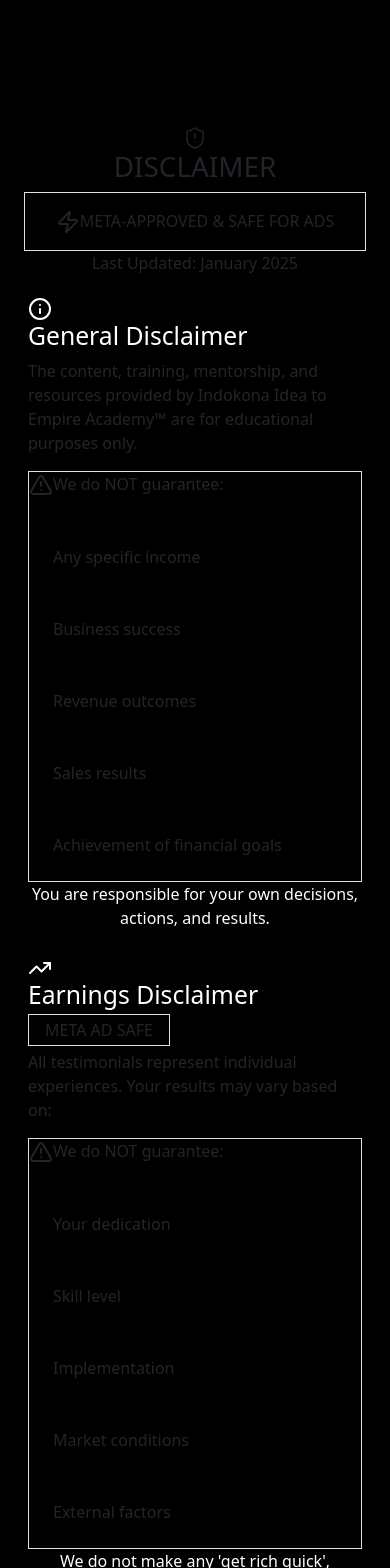
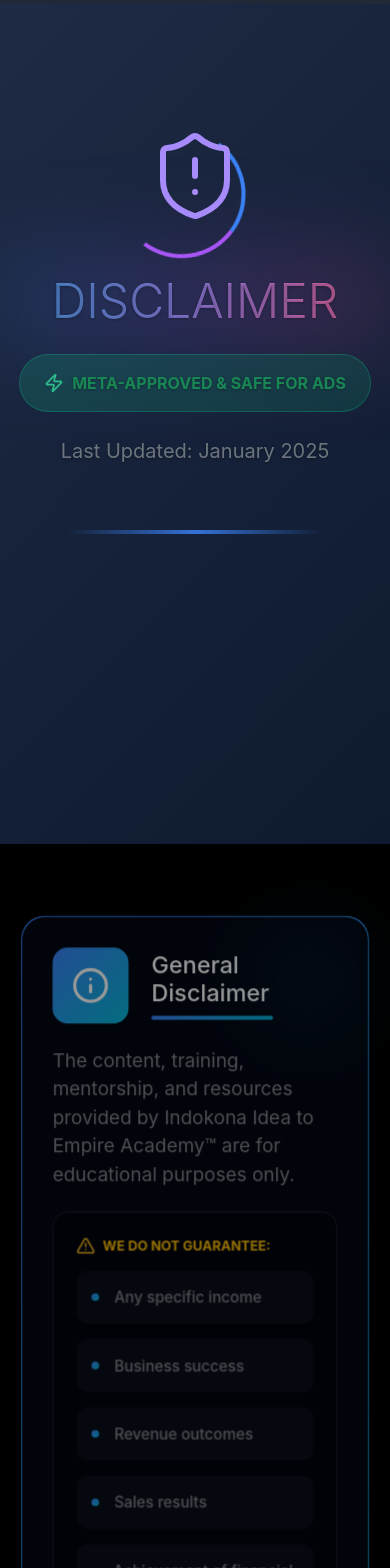
Before and after one commit to Tarunshakya1999/indokonafrontend, a React (Vite) app: page /acadmydisclaimer in a window 390 px wide. Shown: the top 1568 px of the page. Built offline with nearby package versions, Linux system fonts and the light colour scheme.

Commit message:
Add hhhh h766 hh bbjjjjh jjj nnnn

```diff
--- a/src/AcadmyDisclaimer.jsx
+++ b/src/AcadmyDisclaimer.jsx
@@ -1,7 +1,7 @@
 import React, { useState, useEffect } from 'react';
 import { AlertTriangle, TrendingUp, Scale, Cpu, Award, Zap, ShieldAlert, Info } from 'lucide-react';
 
-export default function AcadmyDisclaimer() {
+export default function AcademyDisclaimer() {
   const [scrollProgress, setScrollProgress] = useState(0);
   const [activeSection, setActiveSection] = useState(0);
   const [particles, setParticles] = useState([]);
@@ -41,8 +41,7 @@ export default function AcadmyDisclaimer() {
     {
       title: "General Disclaimer",
       icon: Info,
-      color: "from-blue-500 to-cyan-500",
-      glowColor: "shadow-blue-500/50",
+      color: "blue",
       content: `The content, training, mentorship, and resources provided by Indokona Idea to Empire Academy™ are for educational purposes only.`,
       points: [
         "Any specific income",
@@ -56,8 +55,7 @@ export default function AcadmyDisclaimer() {
     {
       title: "Earnings Disclaimer",
       icon: TrendingUp,
-      color: "from-purple-500 to-pink-500",
-      glowColor: "shadow-purple-500/50",
+      color: "purple",
       badge: "META AD SAFE",
       content: `All testimonials represent individual experiences. Your results may vary based on:`,
       points: [
@@ -72,8 +70,7 @@ export default function AcadmyDisclaimer() {
     {
       title: "Legal & Financial Disclaimer",
       icon: Scale,
-      color: "from-amber-500 to-orange-500",
-      glowColor: "shadow-amber-500/50",
+      color: "orange",
       content: `Nothing in our program is legal, tax, or financial advice. For professional matters, consult certified experts such as:`,
       points: [
         "Chartered Accountants",
@@ -85,8 +82,7 @@ export default function AcadmyDisclaimer() {
     {
       title: "Technology Disclaimer",
       icon: Cpu,
-      color: "from-green-500 to-emerald-500",
-      glowColor: "shadow-green-500/50",
+      color: "green",
       content: `We use third-party tools and platforms. We are not responsible for:`,
       points: [
         "Downtime",
@@ -99,8 +95,7 @@ export default function AcadmyDisclaimer() {
     {
       title: "Certification Disclaimer",
       icon: Award,
-      color: "from-rose-500 to-red-500",
-      glowColor: "shadow-rose-500/50",
+      color: "red",
       content: `Certification is provided only after:`,
       points: [
         "Meeting the required criteria",
@@ -111,136 +106,436 @@ export default function AcadmyDisclaimer() {
     }
   ];
 
+  const getGradient = (color) => {
+    const gradients = {
+      blue: 'linear-gradient(135deg, #3b82f6, #06b6d4)',
+      purple: 'linear-gradient(135deg, #a855f7, #ec4899)',
+      orange: 'linear-gradient(135deg, #f59e0b, #f97316)',
+      green: 'linear-gradient(135deg, #10b981, #059669)',
+      red: 'linear-gradient(135deg, #f43f5e, #dc2626)'
+    };
+    return gradients[color];
+  };
+
   return (
-    <div className="min-h-screen bg-black relative overflow-hidden">
+    <>
+      <style>{`
+        @import url('https://cdn.jsdelivr.net/npm/bootstrap@5.3.0/dist/css/bootstrap.min.css');
+
+        * {
+          box-sizing: border-box;
+        }
+
+        body {
+          margin: 0;
+          font-family: -apple-system, BlinkMacSystemFont, 'Segoe UI', 'Roboto', 'Oxygen', 'Ubuntu', 'Cantarell', 'Fira Sans', 'Droid Sans', 'Helvetica Neue', sans-serif;
+        }
+
+        .disclaimer-container {
+          min-height: 100vh;
+          background: #000000;
+          position: relative;
+          overflow-x: hidden;
+        }
+
+        /* Animated Particles */
+        .particles-container {
+          position: fixed;
+          inset: 0;
+          pointer-events: none;
+          z-index: 1;
+        }
+
+        .particle {
+          position: absolute;
+          border-radius: 50%;
+          background: linear-gradient(to right, #3b82f6, #a855f7);
+          opacity: 0.2;
+          animation: float infinite ease-in-out;
+        }
+
+        @keyframes float {
+          0%, 100% { transform: translateY(0px); }
+          50% { transform: translateY(-20px); }
+        }
+
+        /* Scroll Progress Bar */
+        .scroll-progress {
+          position: fixed;
+          top: 0;
+          left: 0;
+          right: 0;
+          height: 4px;
+          background: #1f2937;
+          z-index: 1000;
+        }
+
+        .scroll-progress-bar {
+          height: 100%;
+          background: linear-gradient(to right, #3b82f6, #a855f7, #ec4899);
+          transition: width 0.3s ease;
+        }
+
+        /* Grid Background */
+        .grid-background {
+          position: fixed;
+          inset: 0;
+          opacity: 0.1;
+          z-index: 1;
+          background-image:
+            linear-gradient(rgba(59, 130, 246, 0.5) 1px, transparent 1px),
+            linear-gradient(90deg, rgba(59, 130, 246, 0.5) 1px, transparent 1px);
+          background-size: 50px 50px;
+        }
+
+        /* Hero Section */
+        .hero-section {
+          position: relative;
+          z-index: 10;
+          padding-top: 5rem;
+          padding-bottom: 3rem;
+        }
+
+        .rotating-ring {
+          position: absolute;
+          inset: 0;
+          animation: spin 3s linear infinite;
+        }
+
+        @keyframes spin {
+          from { transform: rotate(0deg); }
+          to { transform: rotate(360deg); }
+        }
+
+        .ring-border {
+          width: 128px;
+          height: 128px;
+          border: 4px solid transparent;
+          border-top-color: #3b82f6;
+          border-right-color: #a855f7;
+          border-radius: 50%;
+        }
+
+        .hero-icon {
+          position: relative;
+          z-index: 2;
+        }
+
+        .gradient-text {
+          background: linear-gradient(to right, #60a5fa, #a78bfa, #f472b6);
+          -webkit-background-clip: text;
+          -webkit-text-fill-color: transparent;
+          background-clip: text;
+          animation: pulse 2s ease-in-out infinite;
+        }
+
+        @keyframes pulse {
+          0%, 100% { opacity: 1; }
+          50% { opacity: 0.8; }
+        }
+
+        .hero-glow {
+          position: absolute;
+          inset: -1rem;
+          background: linear-gradient(to right, rgba(59, 130, 246, 0.2), rgba(168, 85, 247, 0.2), rgba(236, 72, 153, 0.2));
+          filter: blur(48px);
+          z-index: -1;
+        }
+
+        .meta-badge {
+          background: linear-gradient(to right, rgba(16, 185, 129, 0.2), rgba(5, 150, 105, 0.2));
+          backdrop-filter: blur(12px);
+          border: 1px solid rgba(16, 185, 129, 0.3);
+        }
+
+        .pulse-icon {
+          animation: pulse 2s ease-in-out infinite;
+        }
+
+        .holographic-line {
+          height: 4px;
+          width: 256px;
+          margin: 3rem auto 0;
+          border-radius: 9999px;
+          background: linear-gradient(to right, transparent, #3b82f6, transparent);
+          animation: pulse 2s ease-in-out infinite;
+        }
+
+        /* Disclaimer Sections */
+        .disclaimer-section {
+          transition: all 0.7s ease;
+          position: relative;
+          z-index: 10;
+        }
+
+        .disclaimer-section.active {
+          opacity: 1;
+          transform: scale(1);
+        }
+
+        .disclaimer-section.inactive {
+          opacity: 0.6;
+          transform: scale(0.95);
+        }
+
+        .disclaimer-card-wrapper {
+          padding: 1px;
+          border-radius: 1.5rem;
+          transition: all 0.5s ease;
+        }
+
+        .disclaimer-card-wrapper.active {
+          box-shadow: 0 20px 40px rgba(0, 0, 0, 0.5);
+        }
+
+        .disclaimer-card-wrapper.inactive {
+          box-shadow: 0 10px 25px rgba(0, 0, 0, 0.3);
+        }
+
+        .disclaimer-card {
+          background: #030712;
+          border-radius: 1.5rem;
+          padding: 3rem;
+        }
+
+        .icon-container {
+          width: 80px;
+          height: 80px;
+          border-radius: 1rem;
+          display: flex;
+          align-items: center;
+          justify-content: center;
+          transition: transform 0.3s ease;
+          position: relative;
+        }
+
+        .icon-container:hover {
+          transform: rotate(12deg);
+        }
+
+        .icon-glow {
+          position: absolute;
+          inset: 0;
+          filter: blur(24px);
+          opacity: 0.5;
+          z-index: -1;
+        }
+
+        .section-line {
+          height: 4px;
+          width: 128px;
+          border-radius: 9999px;
+        }
+
+        .points-container {
+          background: rgba(0, 0, 0, 0.3);
+          backdrop-filter: blur(4px);
+          border-radius: 1rem;
+          padding: 1.5rem;
+          border: 1px solid #1f2937;
+        }
+
+        .point-item {
+          background: rgba(17, 24, 39, 0.5);
+          border-radius: 0.75rem;
+          padding: 1rem;
+          transition: background 0.3s ease;
+        }
+
+        .point-item:hover {
+          background: rgba(31, 41, 55, 0.5);
+        }
+
+        .point-dot {
+          width: 8px;
+          height: 8px;
+          border-radius: 50%;
+          transition: transform 0.3s ease;
+        }
+
+        .point-item:hover .point-dot {
+          transform: scale(1.5);
+        }
+
+        .footer-box {
+          backdrop-filter: blur(4px);
+          border-radius: 1rem;
+          padding: 1.5rem;
+          border: 2px solid;
+        }
+
+        .decorative-corner {
+          position: absolute;
+          top: 0;
+          right: 0;
+          width: 128px;
+          height: 128px;
+          opacity: 0.1;
+          filter: blur(48px);
+          border-radius: 50%;
+        }
+
+        /* Company Footer */
+        .company-footer {
+          position: relative;
+          z-index: 10;
+          padding: 4rem 0;
+        }
+
+        .footer-card-wrapper {
+          background: linear-gradient(to right, #2563eb, #7c3aed, #db2777);
+          padding: 1px;
+          border-radius: 1.5rem;
+          box-shadow: 0 20px 40px rgba(124, 58, 237, 0.3);
+        }
+
+        .footer-card {
+          background: #030712;
+          border-radius: 1.5rem;
+          padding: 3rem;
+        }
+
+        @media (max-width: 768px) {
+          .hero-section h1 {
+            font-size: 3rem !important;
+          }
+          .disclaimer-card {
+            padding: 2rem;
+          }
+        }
+      `}</style>
+
+      <div className="disclaimer-container">
         {/* Animated Particles */}
-      <div className="fixed inset-0 pointer-events-none">
+        <div className="particles-container">
           {particles.map((particle) => (
             <div
               key={particle.id}
-            className="absolute rounded-full bg-gradient-to-r from-blue-500 to-purple-500 opacity-20"
+              className="particle"
               style={{
                 left: `${particle.x}%`,
                 top: `${particle.y}%`,
                 width: `${particle.size}px`,
                 height: `${particle.size}px`,
-              animation: `float ${particle.duration}s infinite ease-in-out`
+                animationDuration: `${particle.duration}s`
               }}
             />
           ))}
         </div>
 
         {/* Scroll Progress Bar */}
-      <div className="fixed top-0 left-0 right-0 h-1 bg-gray-900 z-50">
+        <div className="scroll-progress">
           <div
-          className="h-full bg-gradient-to-r from-blue-500 via-purple-500 to-pink-500 transition-all duration-300"
+            className="scroll-progress-bar"
             style={{ width: `${scrollProgress}%` }}
           />
         </div>
 
         {/* Grid Background */}
-      <div className="fixed inset-0 opacity-10">
-        <div
-          className="w-full h-full"
-          style={{
-            backgroundImage: `
-              linear-gradient(rgba(59, 130, 246, 0.5) 1px, transparent 1px),
-              linear-gradient(90deg, rgba(59, 130, 246, 0.5) 1px, transparent 1px)
-            `,
-            backgroundSize: '50px 50px'
-          }}
-        />
-      </div>
+        <div className="grid-background"></div>
 
         {/* Hero Section */}
-      <div className="relative z-10 pt-20 pb-12 px-4">
-        <div className="max-w-6xl mx-auto text-center">
-          <div className="relative inline-block mb-8">
-            {/* Rotating Ring */}
-            <div className="absolute inset-0 animate-spin" style={{ animationDuration: '3s' }}>
-              <div className="w-32 h-32 border-4 border-transparent border-t-blue-500 border-r-purple-500 rounded-full"></div>
+        <div className="hero-section">
+          <div className="container">
+            <div className="text-center">
+              <div className="position-relative d-inline-block mb-5">
+                <div className="rotating-ring">
+                  <div className="ring-border"></div>
                 </div>
-            <div className="relative">
-              <ShieldAlert className="w-24 h-24 text-transparent bg-clip-text bg-gradient-to-r from-blue-400 to-purple-400" strokeWidth={1.5} />
+                <div className="hero-icon">
+                  <ShieldAlert size={96} color="#a78bfa" strokeWidth={1.5} />
                 </div>
               </div>
 
-          <h1 className="text-6xl md:text-8xl font-black mb-6 relative">
-            <span className="text-transparent bg-clip-text bg-gradient-to-r from-blue-400 via-purple-400 to-pink-400 animate-pulse">
-              DISCLAIMER
-            </span>
-            <div className="absolute -inset-4 bg-gradient-to-r from-blue-500/20 via-purple-500/20 to-pink-500/20 blur-3xl -z-10"></div>
+              <h1 className="display-1 fw-black mb-4 position-relative">
+                <span className="gradient-text">DISCLAIMER</span>
+                <div className="hero-glow"></div>
               </h1>
 
-          <div className="flex flex-col items-center gap-4">
-            <div className="inline-flex items-center gap-2 bg-gradient-to-r from-green-500/20 to-emerald-500/20 backdrop-blur-xl px-6 py-3 rounded-full border border-green-500/30">
-              <Zap className="w-5 h-5 text-green-400 animate-pulse" />
-              <span className="text-green-300 font-bold">META-APPROVED & SAFE FOR ADS</span>
+              <div className="d-flex flex-column align-items-center gap-4">
+                <div className="meta-badge d-inline-flex align-items-center gap-2 px-4 py-3 rounded-pill">
+                  <Zap size={20} color="#34d399" className="pulse-icon" />
+                  <span className="text-success fw-bold">META-APPROVED & SAFE FOR ADS</span>
                 </div>
-            <p className="text-gray-400 text-lg">Last Updated: January 2025</p>
+                <p className="text-secondary fs-5">Last Updated: January 2025</p>
               </div>
 
-          {/* Holographic Line */}
-          <div className="mt-12 h-1 w-64 mx-auto rounded-full bg-gradient-to-r from-transparent via-blue-500 to-transparent animate-pulse"></div>
+              <div className="holographic-line"></div>
+            </div>
           </div>
         </div>
 
         {/* Main Content */}
-      <div className="relative z-10 max-w-7xl mx-auto px-4 py-12 space-y-16">
+        <div className="container py-5">
+          <div className="row">
+            <div className="col-12">
               {disclaimers.map((disclaimer, index) => {
                 const Icon = disclaimer.icon;
+                const isActive = activeSection === index;
                 return (
                   <div
                     key={index}
-              className={`disclaimer-section transition-all duration-700 ${
-                activeSection === index ? 'opacity-100 scale-100' : 'opacity-60 scale-95'
-              }`}
+                    className={`disclaimer-section ${isActive ? 'active' : 'inactive'} mb-5`}
                   >
-              <div className={`relative bg-gradient-to-br ${disclaimer.color} p-1 rounded-3xl ${disclaimer.glowColor} ${
-                activeSection === index ? 'shadow-2xl' : 'shadow-lg'
-              } transition-all duration-500`}>
-                <div className="bg-gray-950 rounded-3xl p-8 md:p-12">
+                    <div
+                      className={`disclaimer-card-wrapper ${isActive ? 'active' : 'inactive'}`}
+                      style={{ background: getGradient(disclaimer.color) }}
+                    >
+                      <div className="disclaimer-card position-relative">
                         {/* Header */}
-                  <div className="flex flex-col md:flex-row items-start md:items-center gap-6 mb-8">
-                    <div className={`relative w-20 h-20 rounded-2xl bg-gradient-to-br ${disclaimer.color} flex items-center justify-center transform hover:rotate-12 transition-transform duration-300`}>
-                      <Icon className="w-10 h-10 text-white" strokeWidth={2} />
-                      <div className={`absolute inset-0 bg-gradient-to-br ${disclaimer.color} blur-xl opacity-50 -z-10`}></div>
+                        <div className="row align-items-center mb-4">
+                          <div className="col-auto">
+                            <div
+                              className="icon-container"
+                              style={{ background: getGradient(disclaimer.color) }}
+                            >
+                              <Icon size={40} color="white" strokeWidth={2} />
+                              <div
+                                className="icon-glow"
+                                style={{ background: getGradient(disclaimer.color) }}
+                              ></div>
                             </div>
-                    <div className="flex-1">
-                      <div className="flex items-center gap-3 mb-2">
-                        <h2 className="text-3xl md:text-4xl font-black text-white">
+                          </div>
+                          <div className="col">
+                            <div className="d-flex align-items-center gap-3 mb-2 flex-wrap">
+                              <h2 className="h2 fw-black text-white mb-0">
                                 {disclaimer.title}
                               </h2>
                               {disclaimer.badge && (
-                          <span className="px-3 py-1 bg-green-500/20 border border-green-500/30 rounded-full text-green-400 text-xs font-bold">
+                                <span className="badge bg-success bg-opacity-25 border border-success border-opacity-25 text-success">
                                   {disclaimer.badge}
                                 </span>
                               )}
                             </div>
-                      <div className={`h-1 w-32 rounded-full bg-gradient-to-r ${disclaimer.color}`}></div>
+                            <div
+                              className="section-line"
+                              style={{ background: getGradient(disclaimer.color) }}
+                            ></div>
                           </div>
                         </div>
 
                         {/* Content */}
-                  <div className="space-y-6">
-                    <p className="text-gray-300 text-lg leading-relaxed">
+                        <div>
+                          <p className="text-white-50 fs-5 mb-4">
                             {disclaimer.content}
                           </p>
 
                           {disclaimer.points && (
-                      <div className="bg-black/30 backdrop-blur-sm rounded-2xl p-6 border border-gray-800">
-                        <div className="flex items-center gap-2 mb-4">
-                          <AlertTriangle className="w-5 h-5 text-yellow-400" />
-                          <span className="text-yellow-400 font-bold uppercase text-sm">We do NOT guarantee:</span>
+                            <div className="points-container mb-4">
+                              <div className="d-flex align-items-center gap-2 mb-3">
+                                <AlertTriangle size={20} color="#fbbf24" />
+                                <span className="text-warning fw-bold text-uppercase small">We do NOT guarantee:</span>
                               </div>
-                        <div className="grid md:grid-cols-2 gap-3">
+                              <div className="row g-3">
                                 {disclaimer.points.map((point, i) => (
+                                  <div key={i} className="col-md-6">
+                                    <div className="point-item d-flex align-items-center gap-3">
                                       <div
-                              key={i}
-                              className="flex items-center gap-3 bg-gray-900/50 rounded-xl p-4 hover:bg-gray-800/50 transition-colors group"
-                            >
-                              <div className={`w-2 h-2 rounded-full bg-gradient-to-r ${disclaimer.color} group-hover:scale-150 transition-transform`}></div>
-                              <span className="text-gray-300 font-medium">{point}</span>
+                                        className="point-dot"
+                                        style={{ background: getGradient(disclaimer.color) }}
+                                      ></div>
+                                      <span className="text-white-50 fw-medium">{point}</span>
+                                    </div>
                                   </div>
                                 ))}
                               </div>
@@ -248,8 +543,17 @@ export default function AcadmyDisclaimer() {
                           )}
 
                           {disclaimer.footer && (
-                      <div className={`bg-gradient-to-r ${disclaimer.color} bg-opacity-10 backdrop-blur-sm rounded-2xl p-6 border-2 border-opacity-30 ${disclaimer.color.split(' ')[0].replace('from-', 'border-')}`}>
-                        <p className="text-white font-semibold text-lg text-center">
+                            <div
+                              className="footer-box"
+                              style={{
+                                background: getGradient(disclaimer.color) + ', rgba(0,0,0,0.1)',
+                                borderColor: disclaimer.color === 'blue' ? '#3b82f6' :
+                                           disclaimer.color === 'purple' ? '#a855f7' :
+                                           disclaimer.color === 'orange' ? '#f59e0b' :
+                                           disclaimer.color === 'green' ? '#10b981' : '#f43f5e'
+                              }}
+                            >
+                              <p className="text-white fw-semibold fs-5 text-center mb-0">
                                 {disclaimer.footer}
                               </p>
                             </div>
@@ -257,46 +561,47 @@ export default function AcadmyDisclaimer() {
                         </div>
 
                         {/* Decorative Corner */}
-                  <div className={`absolute top-0 right-0 w-32 h-32 bg-gradient-to-br ${disclaimer.color} opacity-10 blur-3xl rounded-full`}></div>
+                        <div
+                          className="decorative-corner"
+                          style={{ background: getGradient(disclaimer.color) }}
+                        ></div>
                       </div>
                     </div>
                   </div>
                 );
               })}
             </div>
+          </div>
+        </div>
 
         {/* Company Info Footer */}
-      <div className="relative z-10 max-w-6xl mx-auto px-4 py-16">
-        <div className="bg-gradient-to-r from-blue-600 via-purple-600 to-pink-600 p-1 rounded-3xl shadow-2xl shadow-purple-500/30">
-          <div className="bg-gray-950 rounded-3xl p-8 md:p-12 text-center">
-            <h3 className="text-3xl md:text-4xl font-black text-white mb-4">
+        <div className="company-footer">
+          <div className="container">
+            <div className="footer-card-wrapper">
+              <div className="footer-card text-center">
+                <h3 className="h2 fw-black text-white mb-3">
                   Indokona Idea to Empire Academy™
                 </h3>
-            <p className="text-gray-400 text-lg mb-6">
+                <p className="text-secondary fs-5 mb-4">
                   Operated by: Indokona Credit Bazar Pvt. Ltd.
                 </p>
-            <div className="flex flex-wrap justify-center gap-4 text-sm text-gray-500">
+                <div className="d-flex flex-wrap justify-content-center gap-3 small text-secondary mb-4">
                   <span>📍 Faridabad, Haryana, India</span>
                   <span>•</span>
                   <span>📧 academy@indokona.com</span>
                   <span>•</span>
                   <span>🌐 www.indokona.com</span>
                 </div>
-            <div className="mt-8 pt-8 border-t border-gray-800">
-              <p className="text-gray-500 text-sm">
+                <div className="pt-4 border-top border-secondary border-opacity-25">
+                  <p className="text-secondary small mb-0">
                     © 2025 Indokona Credit Bazar Pvt. Ltd. All rights reserved.
                   </p>
                 </div>
               </div>
             </div>
           </div>
-
-      <style jsx>{`
-        @keyframes float {
-          0%, 100% { transform: translateY(0px); }
-          50% { transform: translateY(-20px); }
-        }
-      `}</style>
         </div>
+      </div>
+    </>
   );
 }
```
Lines whose indentation alone changed are shown as unchanged.
